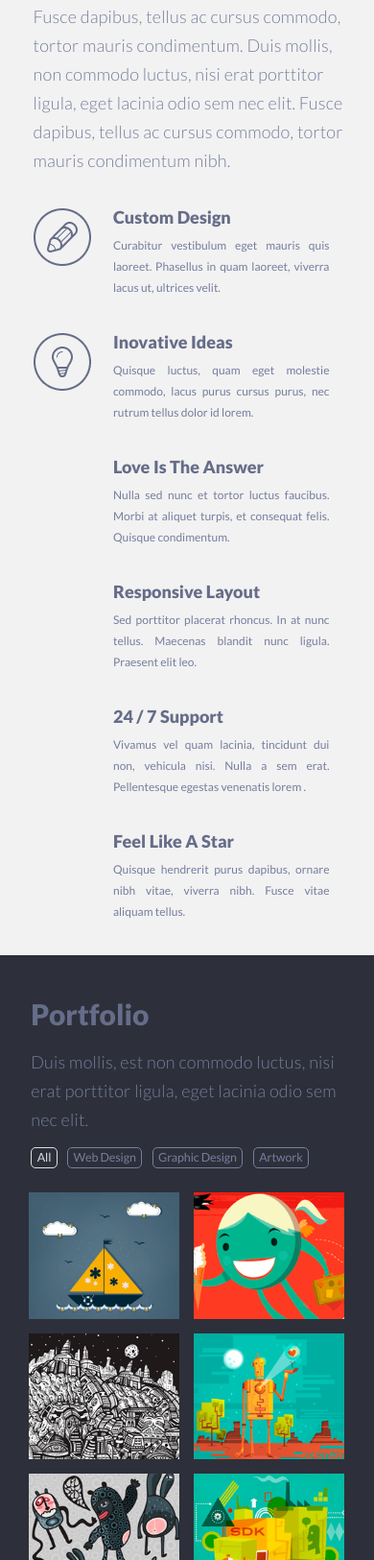
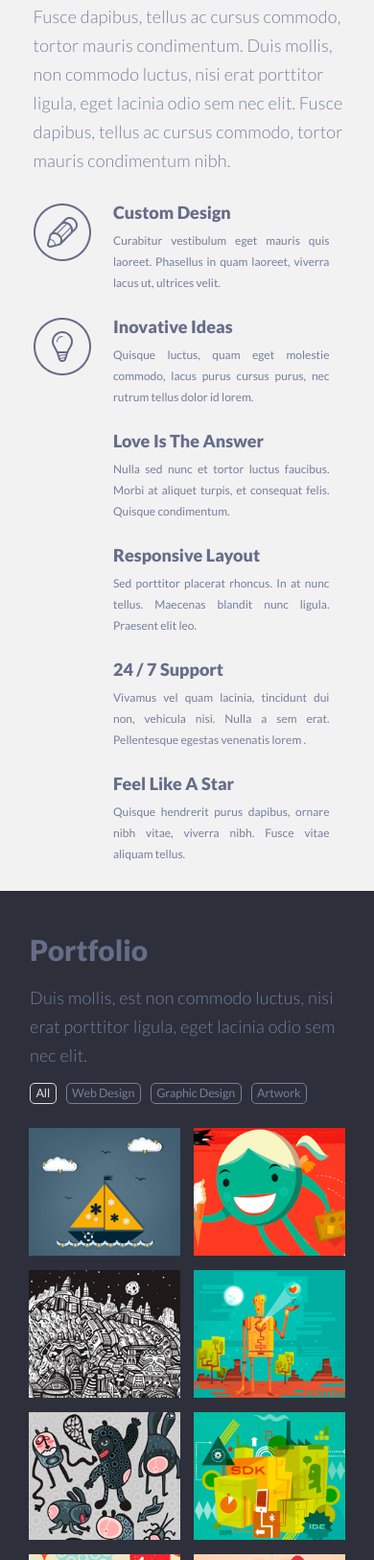
Before and after one commit to AlenaMikalaeynaLisava/EPAM_RS_LAB, a plain HTML site: page simple-singolo/index.html in a window 390 px wide. Shown: the part 375-2000 px from the top of the page at 96% size. Drawn offline with Linux system fonts and the light colour scheme.

Commit message:
fix: fix adaptiveness

```diff
--- a/simple-singolo/style.css
+++ b/simple-singolo/style.css
@@ -101,6 +101,7 @@ body {
 /* Header */
 .header {
   width: 100vw;
+  min-width: 320px;
   background-color: var(--dark-background);
   border-bottom: solid 6px var(--bprder-dark-color);
   display: flex;
@@ -114,7 +115,7 @@ body {
   align-items: center;
   padding: 29px 0 30px;
   max-width: 940px;
-  min-width: 320px;
+  /* min-width: 320px; */
    width: 100%;
 }
 .logo {
@@ -276,6 +277,7 @@ body {
 /* Slider */
 .slider {
   width: 100vw;
+  min-width: 320px;
   background-color: var(--slider-main-background);
   border-bottom: solid 6px var(--bprder-slider-main-color);
   display: flex;
@@ -369,6 +371,7 @@ body {
 /* Services */
 .services {
   width: 100vw;
+  min-width: 320px;
   background-color: var(--lite-background);
   border-bottom: solid 6px var(--wite);
   display: flex;
@@ -460,14 +463,17 @@ body {
 /* Portfolio */
 .portfolio {
   width: 100vw;
+  min-width: 320px;
   background-color: var(--dark-background);
   border-bottom: solid 6px var(--bprder-dark-color);
   display: flex;
   justify-content: center;
   padding-top: 5.784vw;
+  padding-left: 40px;
+  padding-right: 40px;
 }
 .portfolio__wrapper {
-  width: 92.1%;
+  width: 100%;
 }
 .portfolio__header {
   padding-bottom: 1.764vw;
@@ -570,14 +576,18 @@ body {
 /* Footer */
 .footer {
   width: 100vw;
+  min-width: 320px;
   display: flex;
   justify-content: center;
   padding-top: 22px;
   padding-bottom: 22px;
   background-color: var(--dark-background);
+  padding-left: 40px;
+  padding-right: 40px;
 }
 .footer__wrapper {
-  width: 92.1%;
+  /* width: 92.1%; */
+  width: 100%;
   display: flex;
   justify-content: space-between;
   align-items: center;
@@ -617,11 +627,7 @@ body {
   cursor: pointer;
 }
 
-@media screen and (max-width: 1019px) {
-  /* .header__wrapper {
-    width: 89.583%;
-    padding: 29px 0 30px 0;
-  }*/
+@media (max-width: 1019px) {
   .header-navigation {
     width: 54%;
   }
@@ -655,66 +661,65 @@ body {
   }
   .services-list {
     padding-right: 34px;
-    margin-top: 5.1%;
+    margin-top: 4.8%;
   }
   .services__item {
     display: flex;
     justify-content: space-between;
     width: 46%;
-    margin-bottom: 50px;
+    margin-bottom: 40.5px;
   }
   .portfolio {
     padding-top: 59.5px;
     padding-bottom: 25px;
   }
-  .portfolio__wrapper {
-    width: 89.583%;
+  .portfolio__header {
+    padding-bottom: 17px;
     padding-left: 1px;
   }
-  .portfolio__header {
-    padding-bottom: 17px;
-  }
   .portfolio__information {
-    padding-bottom: 13px;
+    padding-left: 1px;
+    padding-bottom: 11px;
     padding-right: 20px;
     letter-spacing: 0.2px;
   }
-  .portfolio__pictures-holder {
-    margin-left: -2px;
+  .portfolio__filter-list {
+    padding-left: 1px;
+    padding-bottom: 1.7vw;
   }
   .portfolio__picture {
-    width: 31.4%;
-    padding: 13.3% 0px;
+    width:28.21vw;
+    padding: 11.95vw 0px;
     margin-top: 15px;
     margin-bottom: 5px;
   }
   .footer__wrapper {
-    width: 89.583%;
     padding-top: 2px;
   }
 }
 
-@media screen and (max-width: 767px) {
+  @media (max-width: 767px) {
   .header__wrapper {
     width: 100vw;
     position: relative;
-    padding: 24.5px 0 16px 3px;
+    padding: 24.5px 0px 16px 3px;
     display: flex;
     justify-content: center;
   }
+
   .hamburger {
     display: inline-block;
   }
   .hamburger-wrapper {
     display: inline-block;
     position: absolute;
-    left: 21px;
+    left: -20px;
     top: calc(50% - 6px);
   }
   .header-navigation {
     position: absolute;
     top: 70px;
-    left: 0;
+    left: -40px;
     z-index: 1;
     width: 278px;
     height: calc(100vh - 71px);
@@ -764,6 +769,7 @@ body {
     line-height: 2.4rem;
     letter-spacing: -0.03em;
     text-transform: uppercase;
+      padding-right: 20px;
   }
   .logo-shift {
     margin-right: 40%;
@@ -787,6 +793,8 @@ body {
     margin-left: 2px;
     margin-bottom: 2px;
   }
+
+
   .services {
     width: 100vw;
     padding-top: 24px;
@@ -800,17 +808,19 @@ body {
   }
   .services__information {
     padding-top: 10px;
-    padding-bottom: 25px;
-    height: 20%;
+    padding-bottom: 14px;
+    overflow: auto;
+    height: auto;
   }
   .services-list {
     padding-right: 15px;
+    padding-top: 0px;
   }
   .services__item {
     display: flex;
     justify-content: space-between;
     width: 100%;
-    margin-bottom: 25px;
+    margin-bottom: 14px;
   }
   .services__item:last-child {
     padding-bottom: 0px;
@@ -827,13 +837,16 @@ body {
     line-height: 2.2rem;
     text-align: justify;
   }
+
   .portfolio {
     width: 100vw;
     padding-top: 43px;
     border-bottom: solid 6px var(--dark-background);
+    padding-left: 30px;
+    padding-right: 30px;
   }
   .portfolio__wrapper {
-    width: 84%;
+    width: 100%;
   }
   .portfolio__filter-list {
     padding-bottom: 10px;
@@ -844,7 +857,7 @@ body {
   }
   .portfolio__picture {
     width: 47.8%;
-    padding-top: 26.8%;
+    padding-top: 26.2%;
     margin-bottom: 0px;
   }
   .portfolio__picture:nth-child(1n + 9) {
@@ -864,7 +877,12 @@ body {
     display: none;
   }
 }
-@media screen and (max-width: 374px) {
+
+
+  @media (max-width: 374px) {
+ body{
+   min-width: 320px;
+ }
   .header__wrapper {
     width: 100vw;
   }
```
